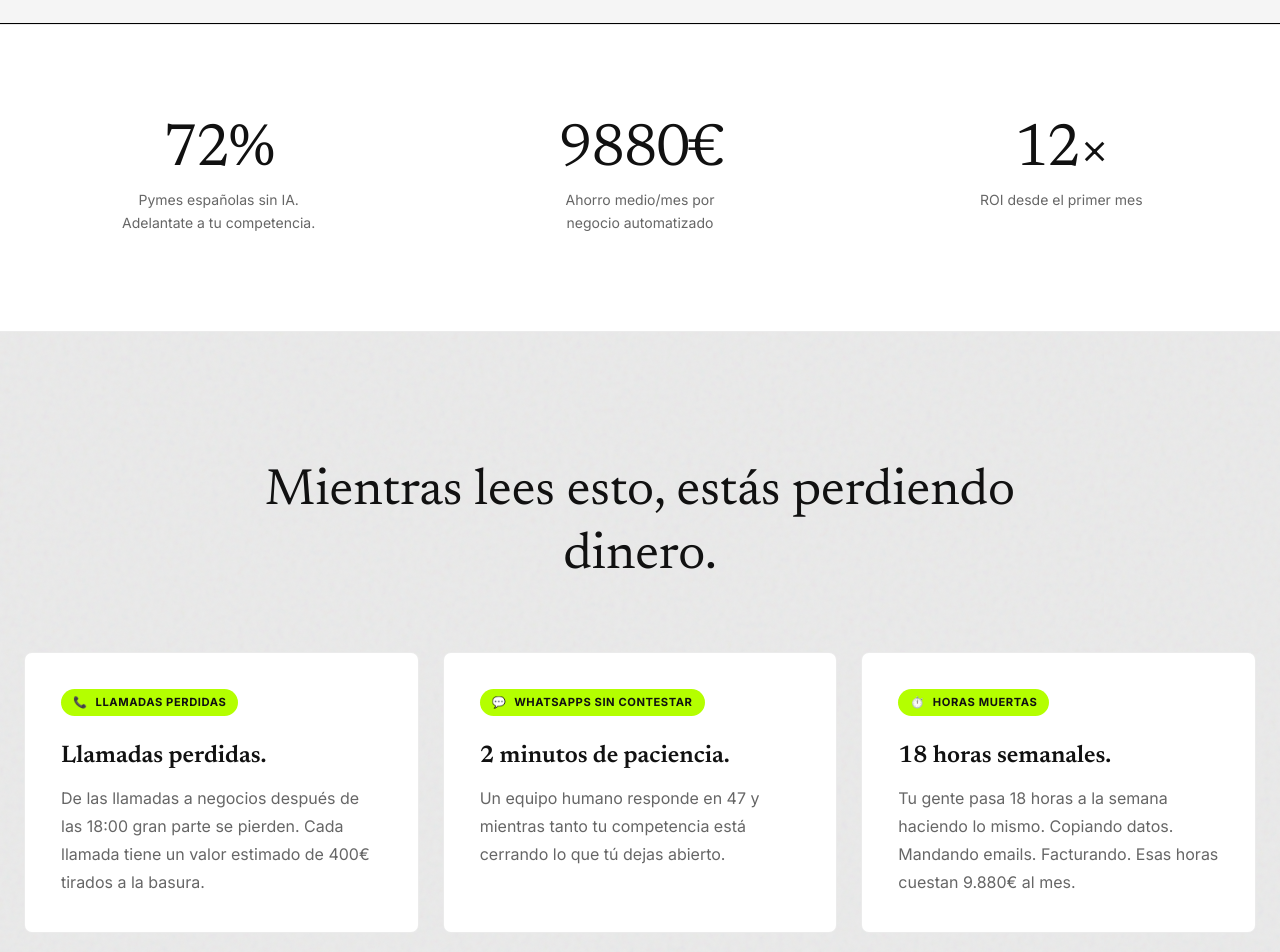
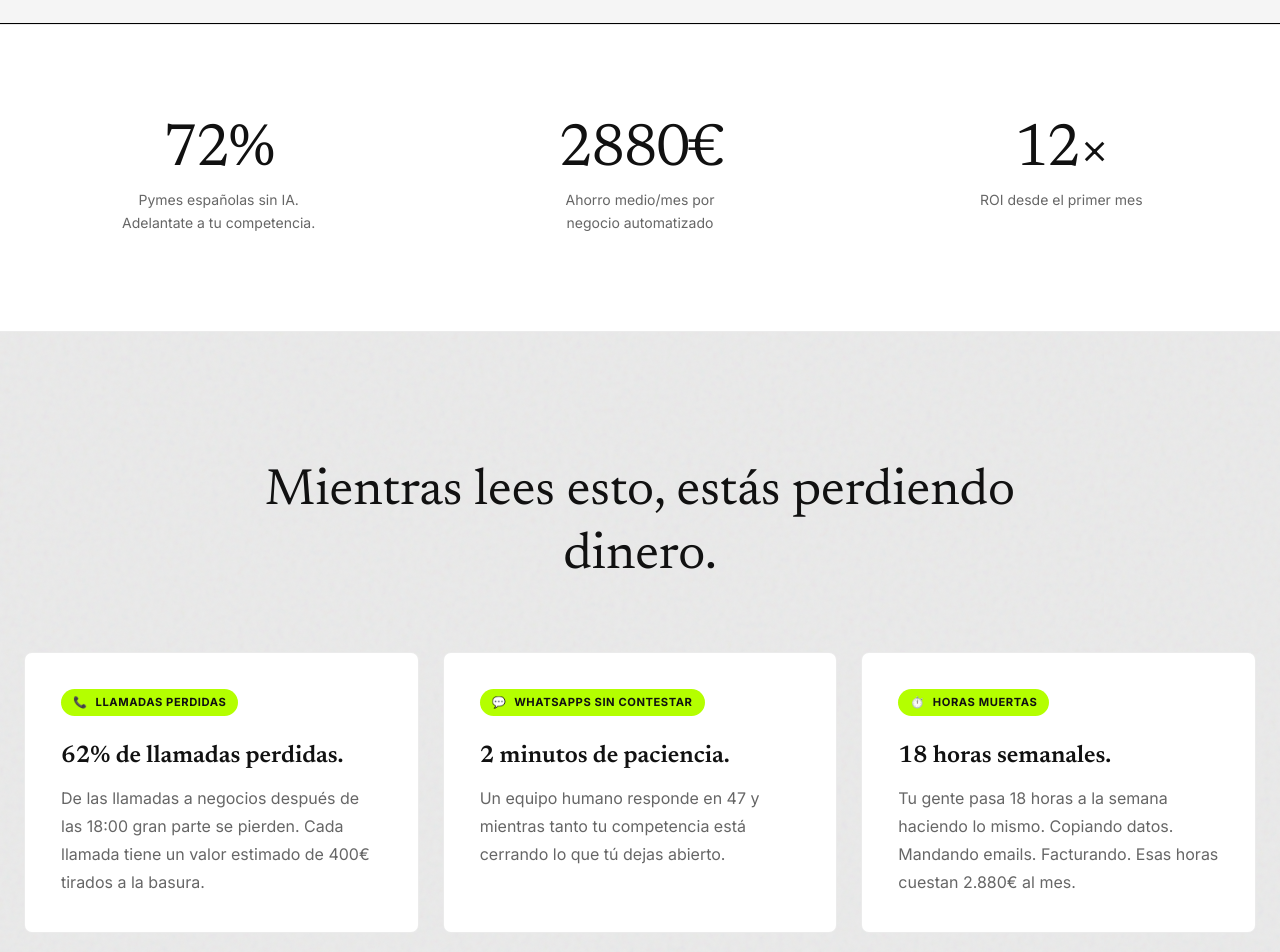
Before and after one commit to jaimebr2002-boop/agencIA, a React (Vite) app: page / in a window 1280 px wide. Shown: the part 1120-2072 px from the top of the page. Built offline with nearby package versions, Linux system fonts and the light colour scheme.

Commit message:
fix: Adjust stats and remove floating CTA
Corrected the average monthly savings figure in the statistics section from €9880 to €2880. Also removed the redundant floating mobile CTA button, as it was no longer needed and potentially distracting.

```diff
--- a/src/App.tsx
+++ b/src/App.tsx
@@ -203,13 +203,6 @@ export default function App() {
         </p>
       </div>
 
-      {/* Floating mobile button */}
-      <div id="cta-flotante" className="md:hidden fixed bottom-0 left-0 w-full z-[999] p-3 text-center bg-[#111111] border-t border-[#222222]">
-        <a href="https://cal.com/clinca/reservas?utm_source=web&utm_medium=cta&utm_campaign=flotante" target="_blank" className="bg-brand-accent text-brand-black font-bold uppercase tracking-[0.15em] py-3 rounded hover:bg-brand-white transition-colors duration-300 block w-full text-sm">
-          RESERVAR MIS 30 MIN &rarr;
-        </a>
-      </div>
-
       {/* Logo Strip Section */}
       <section className="w-full border-y border-ink bg-[#F5F5F5] z-50 relative">
         <div className="flex flex-col items-center w-full px-6 pt-2 pb-10 md:pt-3 md:pb-12 max-w-[1440px] mx-auto content-layer gap-2 md:gap-3">
@@ -285,15 +278,14 @@ export default function App() {
               { src: "https://res.cloudinary.com/dfbsqy5ul/image/upload/v1776896944/gohighlevel-logo-1024x232_rxrpha.png", alt: "GoHighLevel logo" },
               { src: "https://res.cloudinary.com/dfbsqy5ul/image/upload/v1776897328/1fbcdb65-c2aa-44ae-97f7-0d064e3ef1c4_nzdysm.png", alt: "Retell AI logo" },
               { src: "https://res.cloudinary.com/dfbsqy5ul/image/upload/v1776897945/ChatGPT-Vertical-Logo-Vector.svg-_c6kjdd.png", alt: "ChatGPT logo", mixBlend: true },
-              { src: "https://res.cloudinary.com/dfbsqy5ul/image/upload/v1777023032/1756747824194_j59ywl.png", alt: "Nano Banana logo", isNanoBanana: true, customScale: "scale-[1.4]" }
+              { src: "https://res.cloudinary.com/dfbsqy5ul/image/upload/v1777023032/1756747824194_j59ywl.png", alt: "Nano Banana logo", isNanoBanana: true, customScale: "scale-[1.25]" }
             ].map((logo, idx) => (
-              <div key={idx} className="bg-[#ffffff] rounded-[10px] border-[0.5px] border-[#e0ddd7] w-full h-[80px] p-2 flex items-center justify-center">
+              <div key={idx} className="bg-[#ffffff] rounded-[10px] border-[0.5px] border-[#e0ddd7] w-full h-[80px] p-2 flex items-center justify-center overflow-hidden">
                 <img
                   src={logo.src}
                   alt={logo.alt}
-                  className={`object-contain select-none ${logo.mixBlend ? 'mix-blend-multiply' : ''} ${logo.isNanoBanana ? 'w-full max-h-[192px] p-2' : 'w-full h-full'} ${logo.customScale || ''}`}
+                  className={`object-contain select-none ${logo.mixBlend ? 'mix-blend-multiply' : ''} w-full h-full ${logo.customScale || ''}`}
                   referrerPolicy="no-referrer"
-                  style={logo.isNanoBanana ? { objectFit: 'contain', objectPosition: 'center' } : {}}
                 />
               </div>
             ))}
--- a/src/components/LandingSections.tsx
+++ b/src/components/LandingSections.tsx
@@ -158,7 +158,7 @@ export default function LandingSections() {
       <section id="stats" className="w-full bg-brand-white border-y border-brand-border py-16 md:py-24 relative content-layer">
         <div className="max-w-[1440px] mx-auto px-6 grid grid-cols-1 md:grid-cols-3 gap-12 md:gap-8">
           <AnimatedCounter end={72} text="Pymes españolas sin IA. Adelantate a tu competencia." suffix="%" />
-          <AnimatedCounter end={9880} text="Ahorro medio/mes por negocio automatizado" suffix="€" />
+          <AnimatedCounter end={2880} text="Ahorro medio/mes por negocio automatizado" suffix="€" />
           <AnimatedCounter end={12} text="ROI desde el primer mes" isRange={false} suffix="×" />
         </div>
       </section>
@@ -177,7 +177,7 @@ export default function LandingSections() {
               <div className="bg-brand-accent text-brand-black text-[0.7rem] uppercase font-bold px-3 py-1 rounded-full mb-6 flex items-center gap-2 tracking-wider">
                 <span>📞</span> LLAMADAS PERDIDAS
               </div>
-              <h3 className="font-serif font-semibold text-2xl text-brand-black mb-3">Llamadas perdidas.</h3>
+              <h3 className="font-serif font-semibold text-2xl text-brand-black mb-3">62% de llamadas perdidas.</h3>
               <p className="text-brand-gray">De las llamadas a negocios después de las 18:00 gran parte se pierden. Cada llamada tiene un valor estimado de 400€ tirados a la basura.</p>
             </div>
 
@@ -196,7 +196,7 @@ export default function LandingSections() {
                 <span>⏱️</span> HORAS MUERTAS
               </div>
               <h3 className="font-serif font-semibold text-2xl text-brand-black mb-3">18 horas semanales.</h3>
-              <p className="text-brand-gray">Tu gente pasa 18 horas a la semana haciendo lo mismo. Copiando datos. Mandando emails. Facturando. Esas horas cuestan 9.880€ al mes.</p>
+              <p className="text-brand-gray">Tu gente pasa 18 horas a la semana haciendo lo mismo. Copiando datos. Mandando emails. Facturando. Esas horas cuestan 2.880€ al mes.</p>
             </div>
           </div>
 
```
